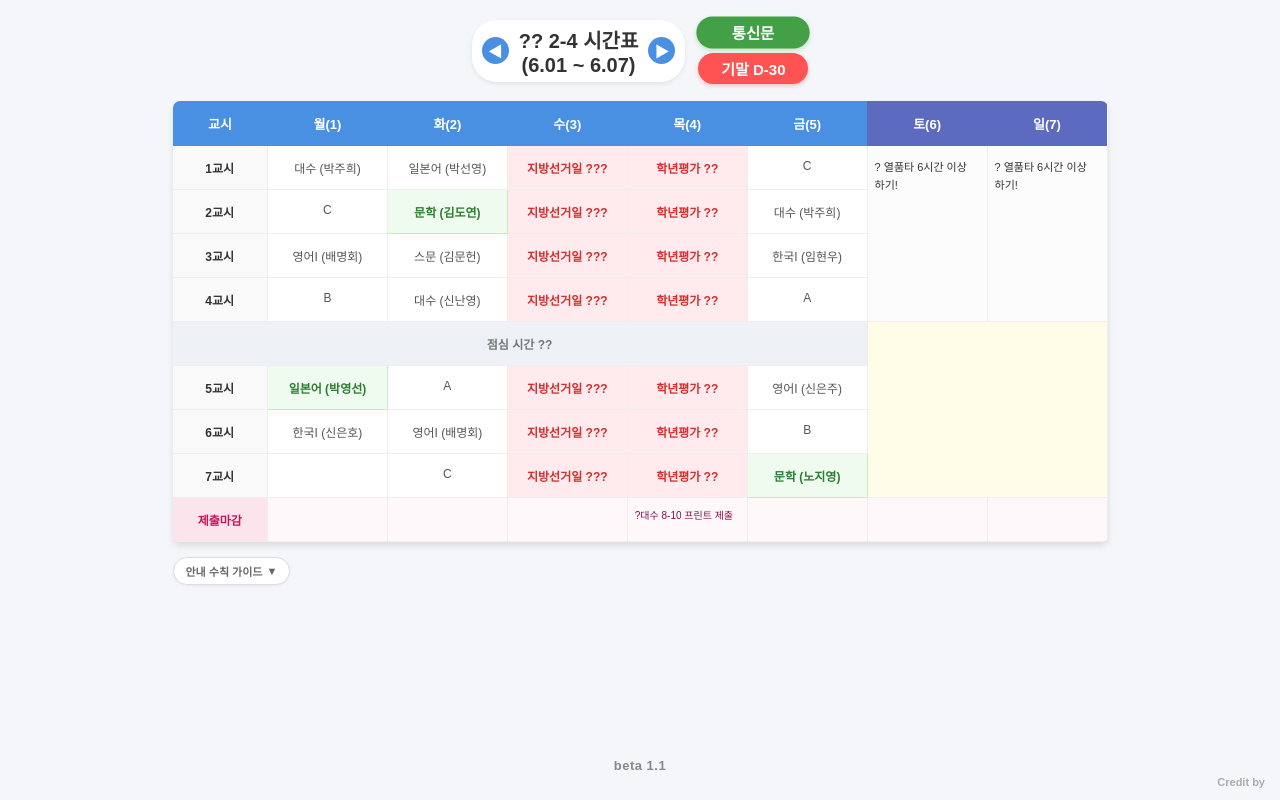
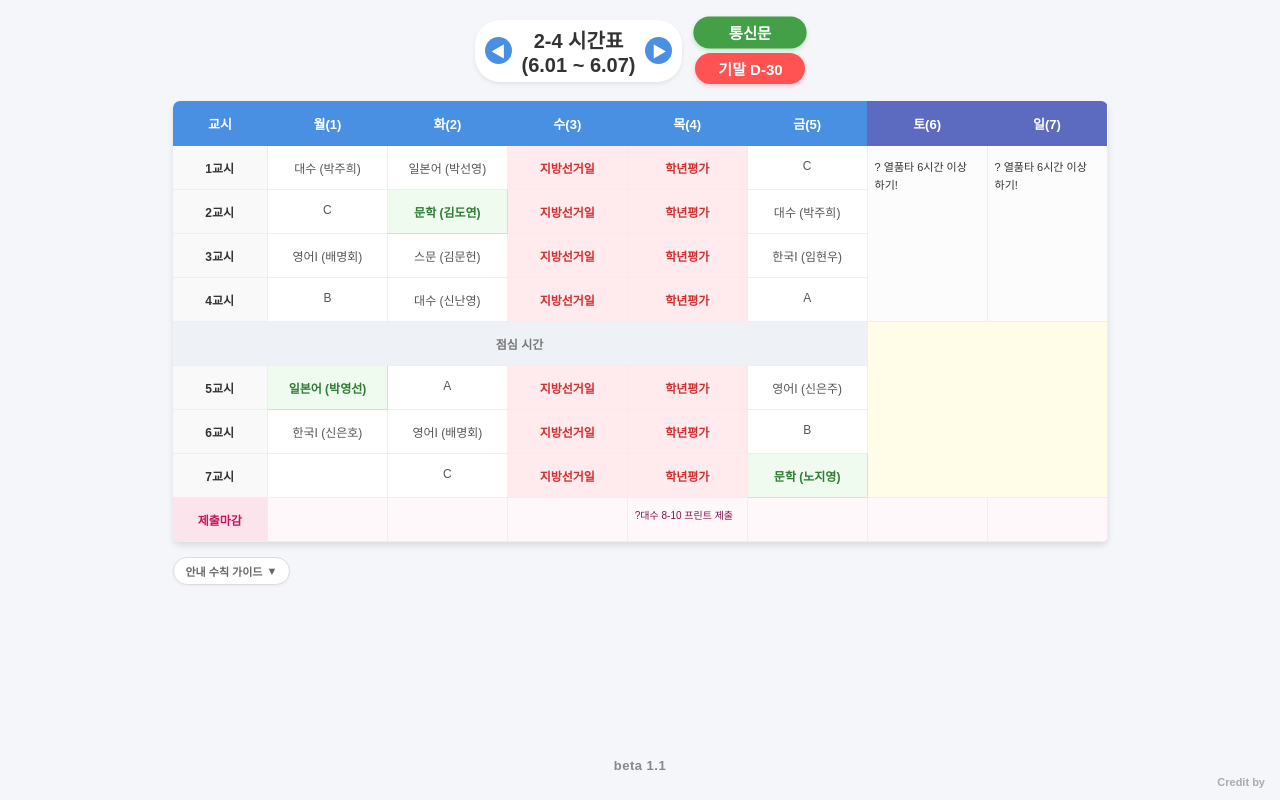
Before and after one commit to arrows155/a, a plain HTML site: page index.html in a window 1280 px wide. Drawn offline with Linux system fonts and the light colour scheme.

Commit message:
Update index.html

```diff
--- a/index.html
+++ b/index.html
@@ -139,7 +139,7 @@
         <div class="title-container">
             <div class="nav-container">
                 <button class="nav-btn" id="prev-btn">◀</button>
-                <h1 id="timetable-title">?? 2-4 시간표</h1>
+                <h1 id="timetable-title"> 2-4 시간표</h1>
                 <button class="nav-btn" id="next-btn">▶</button>
             </div>
             <div class="badge-stack">
@@ -162,11 +162,11 @@
         <div class="guide-wrapper">
             <button class="guide-toggle-btn" id="guide-toggle-btn">안내 수칙 가이드 <span id="arrow-icon">▼</span></button>
             <div class="info-container" id="info-container">
-                <p class="info-text">?? 1. 과제가 있는 교과는 <strong>초록색</strong>으로 표시되며, 클릭 시 과제가 표시됩니다.</p>
-                <p class="info-text">?? 2. 시험 기간에는 <strong>매주 일요일</strong>, 수행평가 기간에는 <strong>매일</strong> 업데이트될 예정입니다.</p>
-                <p class="info-text">?? 3. 제출마감 칸은 <strong>구글 클래스룸</strong> 과제의 마감일을 표시합니다.</p>
-                <p class="info-text">?? 4. <strong>D-Day</strong>는 실시간으로 변경됩니다.</p>
-                <p class="info-text">?? 5. 잘못되었거나 빠진 부분이 있을 수 있습니다. <strong>제보해 주시면 감사하겠습니다.</strong></p>
+                <p class="info-text"> 1. 과제가 있는 교과는 <strong>초록색</strong>으로 표시되며, 클릭 시 과제가 표시됩니다.</p>
+                <p class="info-text"> 2. 시험 기간에는 <strong>매주 일요일</strong>, 수행평가 기간에는 <strong>매일</strong> 업데이트될 예정입니다.</p>
+                <p class="info-text"> 3. 제출마감 칸은 <strong>구글 클래스룸</strong> 과제의 마감일을 표시합니다.</p>
+                <p class="info-text"> 4. <strong>D-Day</strong>는 실시간으로 변경됩니다.</p>
+                <p class="info-text"> 5. 잘못되었거나 빠진 부분이 있을 수 있습니다. <strong>제보해 주시면 감사하겠습니다.</strong></p>
             </div>
         </div>
     </div>
@@ -192,18 +192,18 @@
     </div>
 
     <script>
-        // ?? 1주차 및 2주차 주말(토/일) 할 일 데이터 완벽 세팅 완료
+        //  1주차 및 2주차 주말(토/일) 할 일 데이터 완벽 세팅 완료
         const weeksData = [
             {
                 year: 2026, startDate: "06-01", weeklyDate: "6.01 ~ 6.07",
                 timetableData: [
-                    ['1교시', '월', '대수 (박주희)', ''], ['1교시', '화', '일본어 (박선영)', ''], ['1교시', '수', '지방선거일 ???', '휴무'], ['1교시', '목', '학년평가 ??', '학평 휴무'], ['1교시', '금', 'C', ''],
-                    ['2교시', '월', 'C', ''], ['2교시', '화', '문학 (김도연)', '비평문 발표'], ['2교시', '수', '지방선거일 ???', '휴무'], ['2교시', '목', '학년평가 ??', '학평 휴무'], ['2교시', '금', '대수 (박주희)', ''],
-                    ['3교시', '월', '영어I (배명회)', ''], ['3교시', '화', '스문 (김문헌)', ''], ['3교시', '수', '지방선거일 ???', '휴무'], ['3교시', '목', '학년평가 ??', '학평 휴무'], ['3교시', '금', '한국I (임현우)', ''],
-                    ['4교시', '월', 'B', ''], ['4교시', '화', '대수 (신난영)', ''], ['4교시', '수', '지방선거일 ???', '휴무'], ['4교시', '목', '학년평가 ??', '학평 휴무'], ['4교시', '금', 'A', ''],
-                    ['5교시', '월', '일본어 (박영선)', '일본어 프린트 검사'], ['5교시', '화', 'A', ''], ['5교시', '수', '지방선거일 ???', '휴무'], ['5교시', '목', '학년평가 ??', '학평 휴무'], ['5교시', '금', '영어I (신은주)', ''],
-                    ['6교시', '월', '한국I (신은호)', ''], ['6교시', '화', '영어I (배명회)', ''], ['6교시', '수', '지방선거일 ???', '휴무'], ['6교시', '목', '학년평가 ??', '학평 휴무'], ['6교시', '금', 'B', ''],
-                    ['7교시', '월', '', ''], ['7교시', '화', 'C', ''], ['7교시', '수', '지방선거일 ???', '휴무'], ['7교시', '목', '학년평가 ??', '학평 휴무'], ['7교시', '금', '문학 (노지영)', '유충렬 영상 + 문제 다 풀기'],
+                    ['1교시', '월', '대수 (박주희)', ''], ['1교시', '화', '일본어 (박선영)', ''], ['1교시', '수', '지방선거일 ', '휴무'], ['1교시', '목', '학년평가 ', '학평 휴무'], ['1교시', '금', 'C', ''],
+                    ['2교시', '월', 'C', ''], ['2교시', '화', '문학 (김도연)', '비평문 발표'], ['2교시', '수', '지방선거일 ', '휴무'], ['2교시', '목', '학년평가 ', '학평 휴무'], ['2교시', '금', '대수 (박주희)', ''],
+                    ['3교시', '월', '영어I (배명회)', ''], ['3교시', '화', '스문 (김문헌)', ''], ['3교시', '수', '지방선거일 ', '휴무'], ['3교시', '목', '학년평가 ', '학평 휴무'], ['3교시', '금', '한국I (임현우)', ''],
+                    ['4교시', '월', 'B', ''], ['4교시', '화', '대수 (신난영)', ''], ['4교시', '수', '지방선거일 ', '휴무'], ['4교시', '목', '학년평가 ', '학평 휴무'], ['4교시', '금', 'A', ''],
+                    ['5교시', '월', '일본어 (박영선)', '일본어 프린트 검사'], ['5교시', '화', 'A', ''], ['5교시', '수', '지방선거일 ', '휴무'], ['5교시', '목', '학년평가 ', '학평 휴무'], ['5교시', '금', '영어I (신은주)', ''],
+                    ['6교시', '월', '한국I (신은호)', ''], ['6교시', '화', '영어I (배명회)', ''], ['6교시', '수', '지방선거일 ', '휴무'], ['6교시', '목', '학년평가 ', '학평 휴무'], ['6교시', '금', 'B', ''],
+                    ['7교시', '월', '', ''], ['7교시', '화', 'C', ''], ['7교시', '수', '지방선거일 ', '휴무'], ['7교시', '목', '학년평가 ', '학평 휴무'], ['7교시', '금', '문학 (노지영)', '유충렬 영상 + 문제 다 풀기'],
                     ['마감과제', '목', '?대수 8-10 프린트 제출'],
                     ['주말', '토', '? 열품타 6시간 이상 하기!', ''], ['주말', '일', '? 열품타 6시간 이상 하기!', '']
                 ]
@@ -228,8 +228,8 @@
             const today = new Date(); today.setHours(0,0,0,0); const target = new Date(t); target.setHours(0,0,0,0);
             const diff = Math.ceil((target - today) / 864e5); const el = document.getElementById('dday-display');
             if (diff > 0) { el.innerText = `기말 D-${diff}`; el.style.backgroundColor = "#ff5252"; }
-            else if (diff === 0) { el.innerText = `?? D-Day`; el.style.backgroundColor = "#e65100"; }
-            else { el.innerText = `완료 ??`; el.style.backgroundColor = "#4caf50"; }
+            else if (diff === 0) { el.innerText = ` D-Day`; el.style.backgroundColor = "#e65100"; }
+            else { el.innerText = `완료 `; el.style.backgroundColor = "#4caf50"; }
         }
 
         const dayToIndex = { '월': 1, '화': 2, '수': 3, '목': 4, '금': 5, '토': 6, '일': 7 };
@@ -239,13 +239,13 @@
 
         function renderTimetable(idx) {
             tbody.innerHTML = ''; const cw = weeksData[idx];
-            document.getElementById('timetable-title').innerText = `?? 2-4 시간표\n(${cw.weeklyDate})`;
+            document.getElementById('timetable-title').innerText = ` 2-4 시간표\n(${cw.weeklyDate})`;
             const start = new Date(`${cw.year}-${cw.startDate}T00:00:00`);
             dayNames.forEach((d, o) => { const dd = new Date(start); dd.setDate(dd.getDate() + o); document.getElementById(`th-${d}`).innerText = `${d}(${dd.getDate()})`; });
 
             periods.forEach((p, i) => {
                 const tr = document.createElement('tr');
-                if (p === '점심시간') tr.innerHTML = `<td colspan="6" style="background-color:#eef2f7;font-weight:bold;color:#777;vertical-align:middle;">점심 시간 ??</td>`;
+                if (p === '점심시간') tr.innerHTML = `<td colspan="6" style="background-color:#eef2f7;font-weight:bold;color:#777;vertical-align:middle;">점심 시간 </td>`;
                 else if (p === '마감과제') { tr.innerHTML = `<td class="deadline-row-title">제출마감</td>${dayNames.map(d => `<td class="deadline-cell" id="deadline-${d}"></td>`).join('')}`; }
                 else {
                     tr.setAttribute('data-period', p); tr.innerHTML = `<td>${p}</td>${'<td></td>'.repeat(5)}`;
@@ -262,7 +262,7 @@
                 else { const r = document.querySelector(`tr[data-period="${p}"]`); if (r) c = r.cells[dayToIndex[d]]; }
                 if (!c) return;
                 if (p === '마감과제') c.innerHTML = s?.trim() ? s.replace(/\n/g, '<br>') : `<span style="color:#bbb;font-size:10px;">마감 없음</span>`;
-                else if (p === '다음주과제') c.innerHTML = `<span class="next-week-title">?? 다음 주 과제</span><div class="next-week-content">${s ? s.replace(/\n/g, '<br>') : '과제 없음'}</div>`;
+                else if (p === '다음주과제') c.innerHTML = `<span class="next-week-title"> 다음 주 과제</span><div class="next-week-content">${s ? s.replace(/\n/g, '<br>') : '과제 없음'}</div>`;
                 else if (p === '주말') c.innerHTML = s?.trim() ? s.replace(/\n/g, '<br>') : '';
                 else {
                     if (!s.trim()) return; if (s.includes('지방선거일') || s.includes('학년평가')) { c.className = 'no-school-cell'; c.innerHTML = `<span>${s}</span>`; return; }
```
